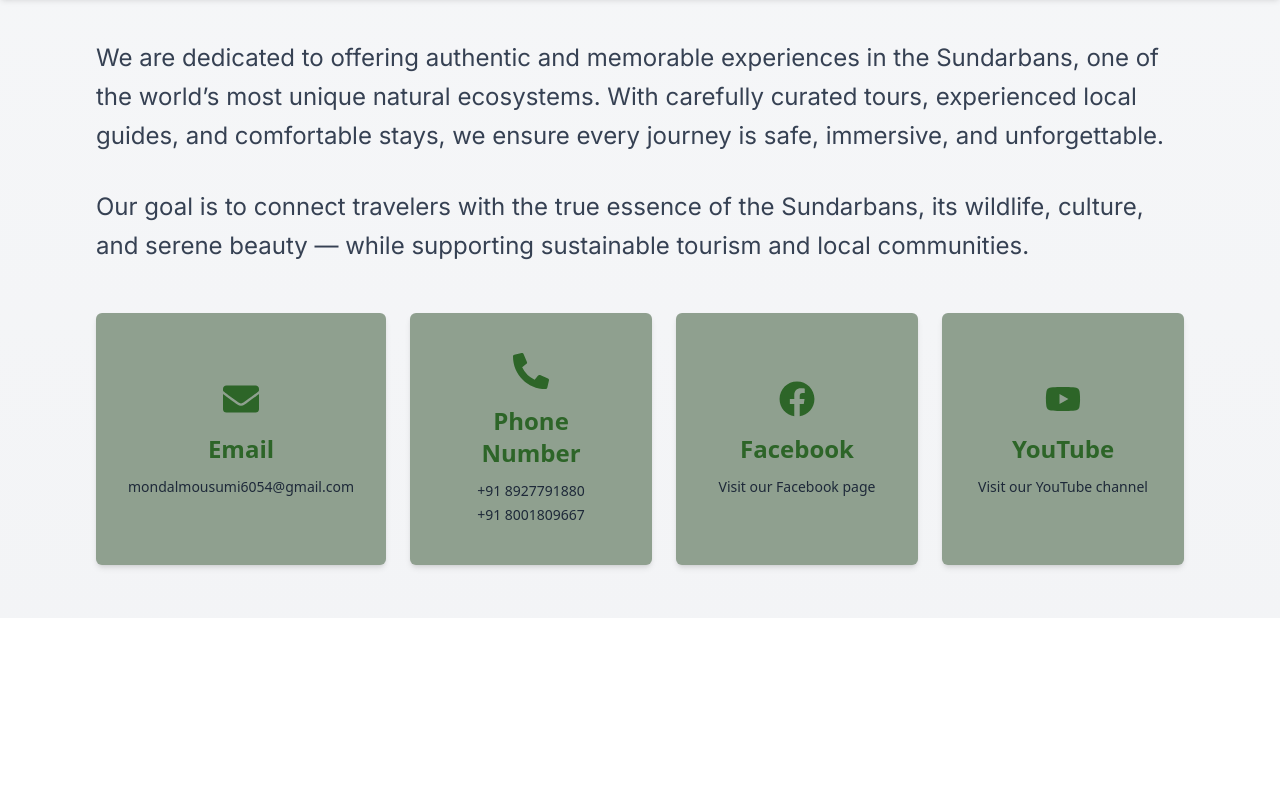
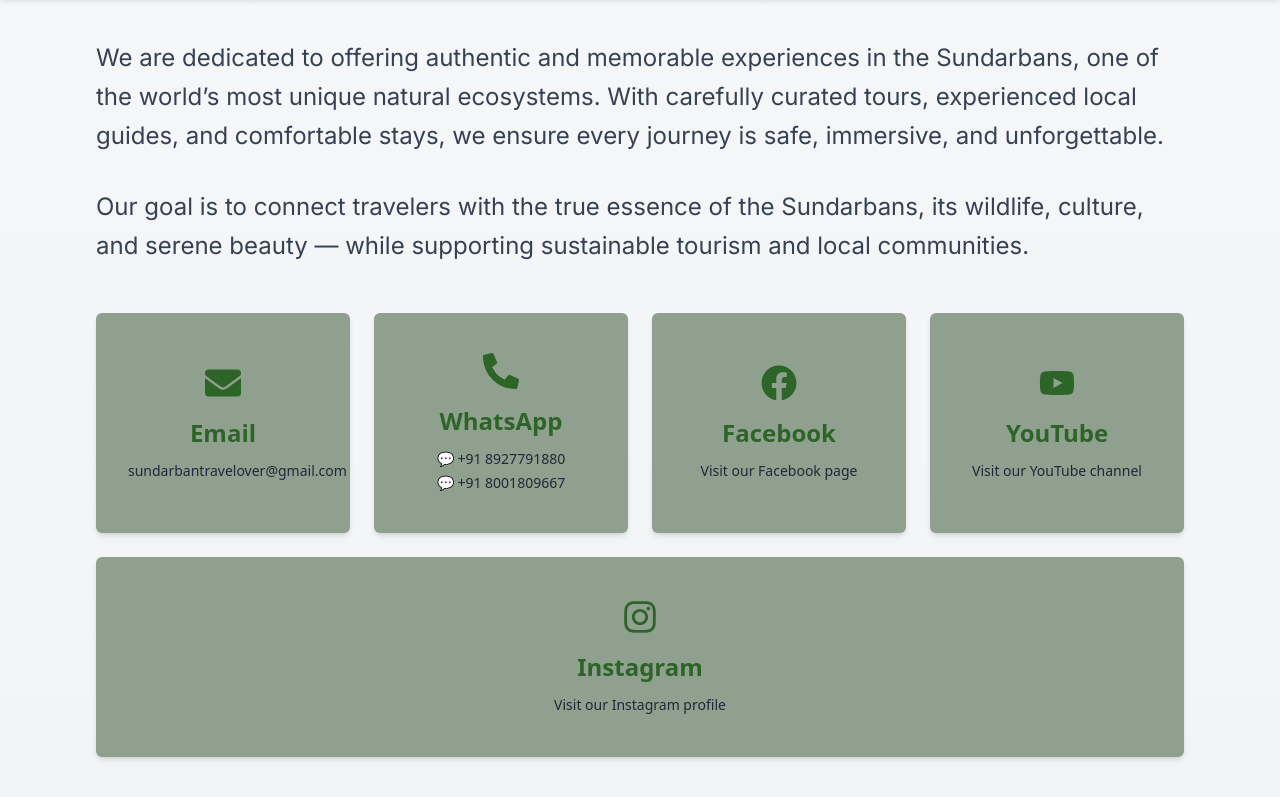
Before and after one commit to sundarbantravelover-pixel/SundarbanTravelover, a Next.js app: page / in a window 1280 px wide. Shown: the part 4020-4817 px from the top of the page. Before the commit the page ends 4638 px from the top, so only its background shows below. Built offline with nearby package versions, Linux system fonts and the light colour scheme; a web font is replaced by a local one.

Commit message:
Contact info update

```diff
--- a/components/sectionGroups/AboutUsSection.tsx
+++ b/components/sectionGroups/AboutUsSection.tsx
@@ -1,7 +1,7 @@
 import { inter } from "@/lib/fonts";
 import VerticalImageBar from "../VeritcalImageBar";
 import ContactCard from "../ContactCard";
-import { FaPhoneAlt, FaEnvelope, FaFacebook, FaYoutube } from "react-icons/fa";
+import { FaPhoneAlt, FaEnvelope, FaFacebook, FaYoutube, FaInstagram } from "react-icons/fa";
 
 const AboutUsSection = () => {
   return (
@@ -40,28 +40,55 @@ const AboutUsSection = () => {
       {/* ===================== */}
       <div className="w-full px-6 md:px-16 lg:px-24 mt-12">
 
-        <div className="flex flex-col md:flex-row gap-6 items-stretch">
+        <div className="flex flex-col md:flex-row gap-6 items-stretch flex-wrap">
 
           {/* Email Card */}
-          <div className="flex-1">
+          <div className="flex-1 min-w-[220px]">
             <ContactCard
               icon={FaEnvelope}
               title="Email"
-              details={["mondalmousumi6054@gmail.com"]}
+              details={[
+                <a
+                  key="email"
+                  href="mailto:sundarbantravelover@gmail.com"
+                  className="hover:underline"
+                >
+                  sundarbantravelover@gmail.com
+                </a>
+              ]}
             />
           </div>
 
-          {/* Phone Card */}
-          <div className="flex-1">
+          {/* Phone / WhatsApp Card */}
+          <div className="flex-1 min-w-[220px]">
             <ContactCard
               icon={FaPhoneAlt}
-              title="Phone Number"
-              details={["+91 8927791880", "+91 8001809667"]}
+              title="WhatsApp"
+              details={[
+                <a
+                  key="wa1"
+                  href="https://wa.me/918927791880"
+                  target="_blank"
+                  rel="noopener noreferrer"
+                  className="block hover:underline"
+                >
+                  💬 +91 8927791880
+                </a>,
+                <a
+                  key="wa2"
+                  href="https://wa.me/918001809667"
+                  target="_blank"
+                  rel="noopener noreferrer"
+                  className="block hover:underline"
+                >
+                  💬 +91 8001809667
+                </a>
+              ]}
             />
           </div>
 
-          {/* Facebook Card (Clickable) */}
-          <div className="flex-1">
+          {/* Facebook Card */}
+          <div className="flex-1 min-w-[220px]">
             <a
               href="https://www.facebook.com/share/1E3B51zRgG/"
               target="_blank"
@@ -76,8 +103,8 @@ const AboutUsSection = () => {
             </a>
           </div>
 
-          {/* YouTube Card (Clickable) */}
-          <div className="flex-1">
+          {/* YouTube Card */}
+          <div className="flex-1 min-w-[220px]">
             <a
               href="https://www.youtube.com/@SundarBanTravelOver5789"
               target="_blank"
@@ -92,6 +119,22 @@ const AboutUsSection = () => {
             </a>
           </div>
 
+          {/* Instagram Card */}
+          <div className="flex-1 min-w-[220px]">
+            <a
+              href="https://www.instagram.com/sundarbantravelover?igsh=bDB2em9jNzExaHhk"
+              target="_blank"
+              rel="noopener noreferrer"
+              className="block h-full"
+            >
+              <ContactCard
+                icon={FaInstagram}
+                title="Instagram"
+                details={["Visit our Instagram profile"]}
+              />
+            </a>
+          </div>
+
         </div>
       </div>
 
```
